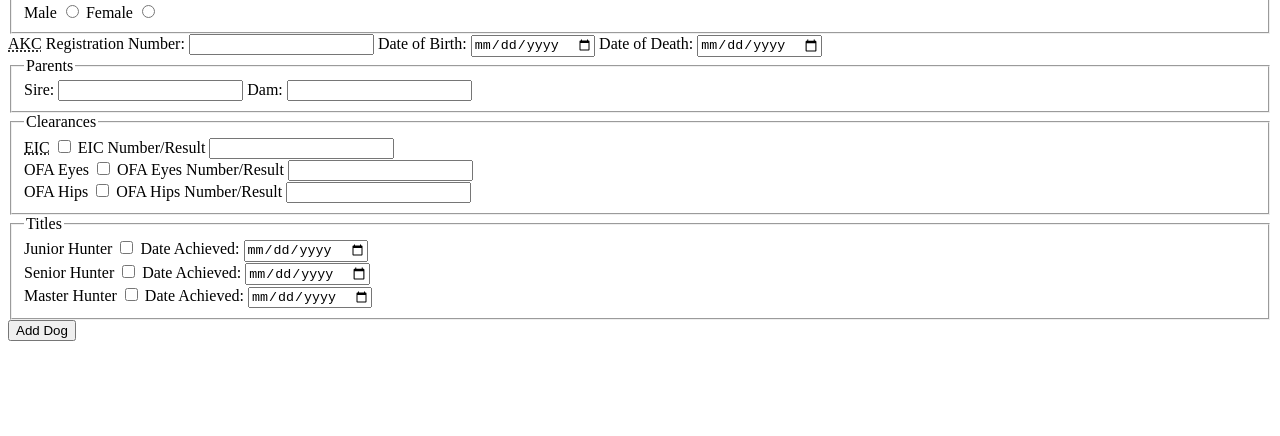
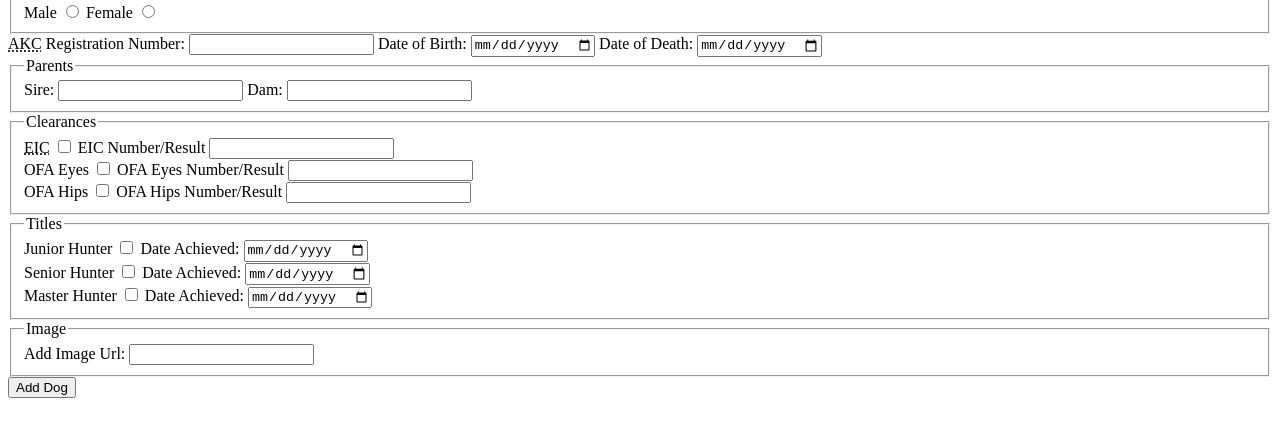
Before and after one commit to rkimmi/canine-database, a website: page www/index.html in a window 1280 px wide. Shown: the part 122-558 px from the top of the page. Drawn offline with Linux system fonts and the light colour scheme.

Commit message:
added input field for image links

```diff
--- a/app/models/dog.js
+++ b/app/models/dog.js
@@ -12,6 +12,7 @@ var dogSchema = new Schema({
 	dateOfDeath: Date,
 	sire: String,
 	dam: String
+
 });
 
 module.exports = mongoose.model('Dog', dogSchema);
--- a/www/index.html
+++ b/www/index.html
@@ -141,7 +141,16 @@
                         <span>Date Achieved:</span>
                         <input type="date" name="title-master-hunter-achieved" />
                     </label>
-                </div>
+				</div>
+			</fieldset>
+			<fieldset>
+				<legend>Image</legend>
+				<div>
+					<label>
+						<span>Add Image Url:</span>
+						<input type="input" name="add-image" />
+					</label>
+				</div>
 			</fieldset>
 
 			<button type="submit">Add Dog</button>
```
Also changed, not shown: 1 other file.
